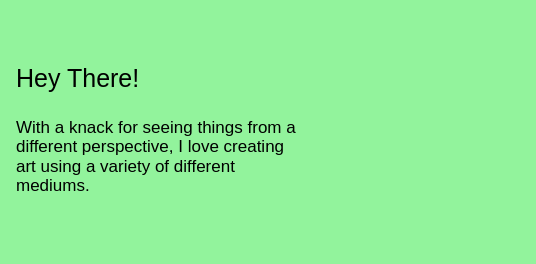
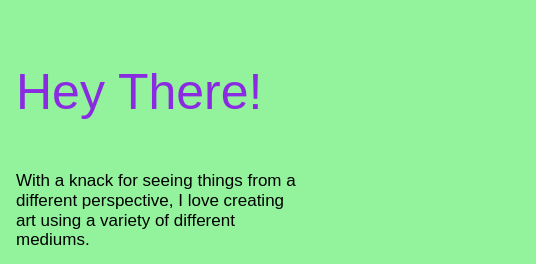
Before and after one commit to DollyHalo/april_project_22, a plain HTML site: page index.html in a window 1280 px wide. Shown: the part 355-619 px from the top of the page, 744-1280 px from the left. Drawn offline with Linux system fonts and the light colour scheme; a web font is replaced by a local one.

Commit message:
change text color and size
change text color and size to Hey there

```diff
--- a/css/main.css
+++ b/css/main.css
@@ -52,6 +52,12 @@ h1 {
 }
 
 .pre-bday-meta {
-  font-size: 25px;
+  font-size: 50px;
+  color:blueviolet;
 
 }
+
+
+.intro-para {
+  font-size: 25;
+}
```
